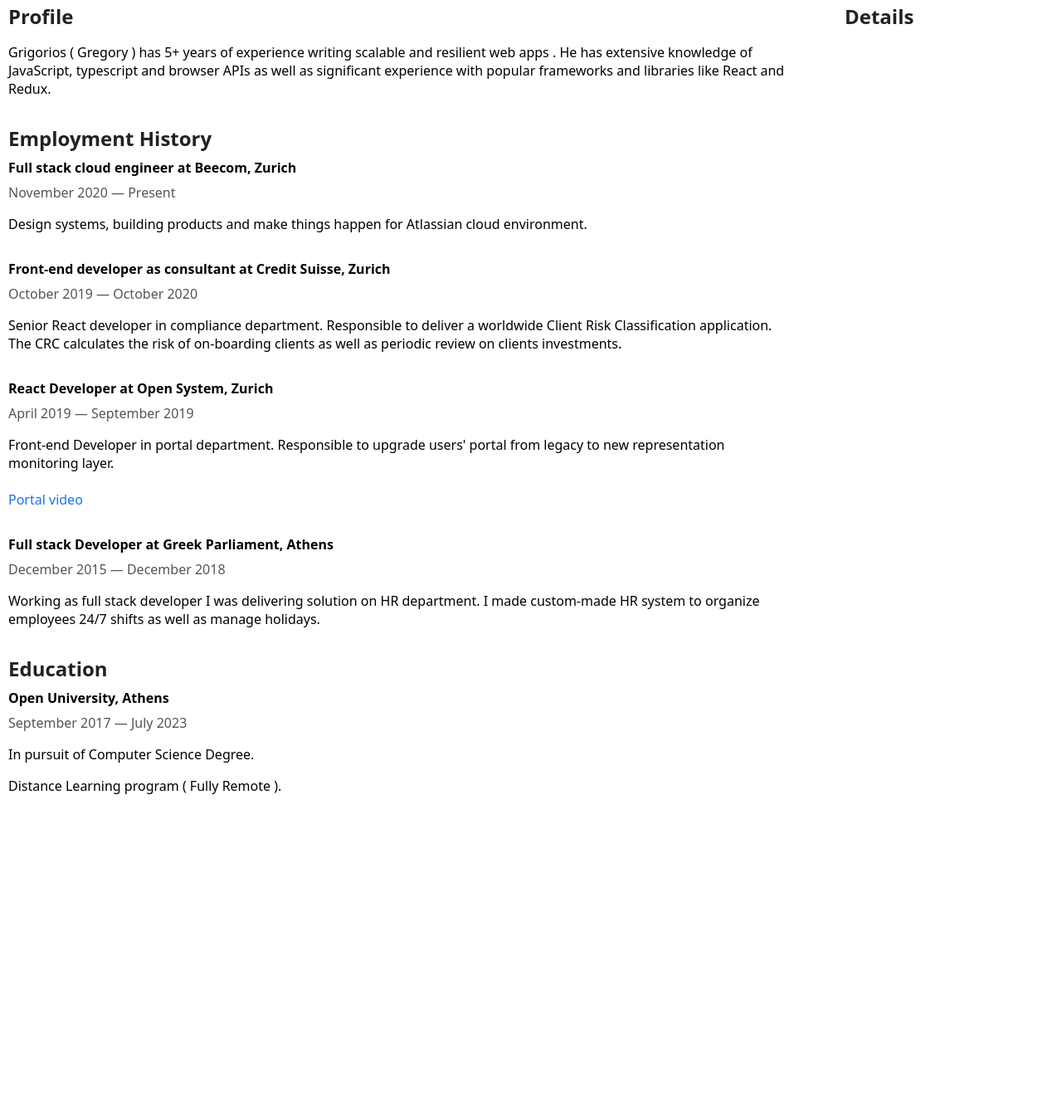
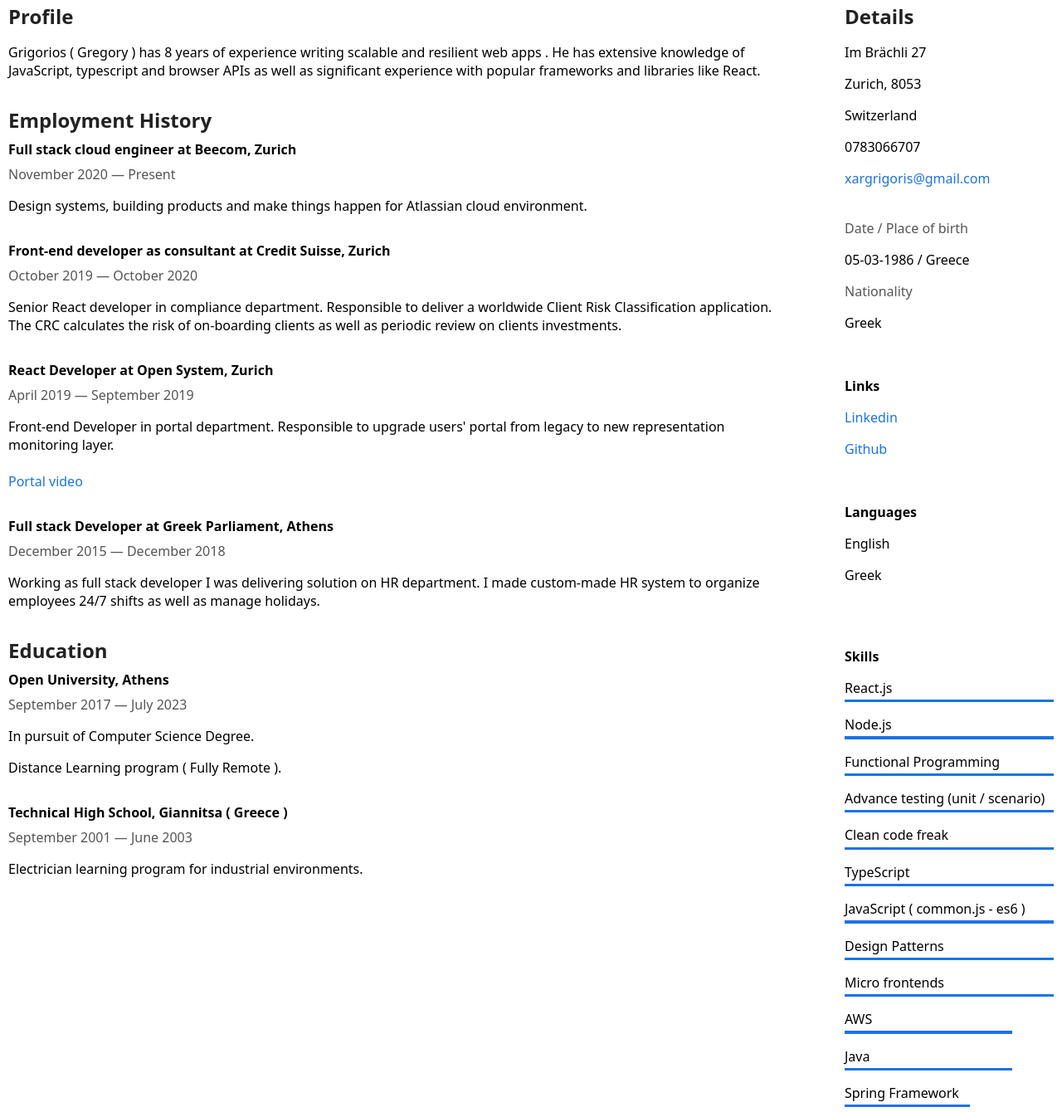
Before and after one commit to xargr/cv, a plain HTML site: page index.html in a window 1280 px wide. Shown: the part 280-1620 px from the top of the page at 83% size. Before the commit the page ends 1270 px from the top, so only its background shows below. Drawn offline with Linux system fonts and the light colour scheme.

Commit message:
skills added

```diff
--- a/index.html
+++ b/index.html
@@ -17,10 +17,10 @@
         <div class="left">
             <div class="section">
                 <h2>Profile</h2>
-                <p>Grigorios ( Gregory ) has 5+ years of experience writing scalable
+                <p>Grigorios ( Gregory ) has <span class="xp"></span> years of experience writing scalable
                     and resilient web apps . He has extensive knowledge of JavaScript,
                     typescript and browser APIs as well as significant experience with
-                    popular frameworks and libraries like React and Redux.</p>
+                    popular frameworks and libraries like React.</p>
             </div>
 
             <div class="section">
@@ -68,12 +68,59 @@
                     <p>In pursuit of Computer Science Degree.</p>
                     <p>Distance Learning program ( Fully Remote ).</p>
                 </div>
+
+                <div class="position">
+                    <div class="title">Technical High School, Giannitsa ( Greece )</div>
+                    <div class="period">September 2001 — June 2003</div>
+                    <p>Electrician learning program for industrial environments.</p>
+                </div>
             </div>
         </div>
         <div class="right">
             <h2>Details</h2>
+            <p>Im Brächli 27</p>
+            <p>Zurich, 8053</p>
+            <p>Switzerland</p>
+            <p>0783066707</p>
+            <a href="mailto:xargrigoris@gmail.com" target="_blank">xargrigoris@gmail.com</a>
+            <br><br>
+            <p class="subtle-text">Date / Place of birth</p>
+            <p>05-03-1986 / Greece</p>
+
+            <p class="subtle-text">Nationality</p>
+            <p>Greek</p>
+
+            <br>
+            <p class="bold-text">Links</p>
+            <p><a href="https://www.linkedin.com/in/grigoris-charamidis" target="_blank">Linkedin</a></p>
+            <p><a href="https://github.com/xargr" target="_blank">Github</a></p>
+
+            <br>
+            <p class="bold-text">Languages</p>
+            <p>English</p>
+            <p>Greek</p>
+
+            <br><br>
+            <p class="bold-text">Skills</p>
+            <p>React.js<br><span class="l5"></span></p>
+            <p>Node.js<br><span class="l5"></span></p>
+            <p>Functional Programming<br><span class="l5"></span></p>
+            <p>Advance testing (unit / scenario)<br><span class="l5"></span></p>
+            <p>Clean code freak<br><span class="l5"></span></p>
+            <p>TypeScript<br><span class="l5"></span></p>
+            <p>JavaScript ( common.js - es6 )<br><span class="l5"></span></p>
+            <p>Design Patterns<br><span class="l5"></span></p>
+            <p>Micro frontends<br><span class="l5"></span></p>
+            <p>AWS<br><span class="l4"></span></p>
+            <p>Java<br><span class="l4"></span></p>
+            <p>Spring Framework<br><span class="l3"></span></p>
         </div>
 
     </main>
+<script type="text/javascript">
+    document.addEventListener("DOMContentLoaded", () => {
+        document.querySelector("span.xp").textContent = "" + (new Date().getFullYear() - 2015);
+    });
+</script>
 </body>
 </html>
--- a/style.css
+++ b/style.css
@@ -88,3 +88,35 @@ main {
     color: var(--subtle-color);
     margin-bottom: calc(var(--default-section-space) - 2.5rem);
 }
+
+.primary-text {
+    color: var(--primary-color);
+}
+
+.subtle-text {
+    color: var(--subtle-color);
+}
+
+.bold-text {
+    font-weight: 700;
+}
+
+
+.l3, .l4, .l5 {
+    background: var(--link-color);
+    display: block;
+    height: 0.2rem;
+    margin-top: 0.2rem;
+}
+
+.l3 {
+    width: 60%;
+}
+
+.l4 {
+    width: 80%;
+}
+
+.l5 {
+    width: 100%;
+}
```
